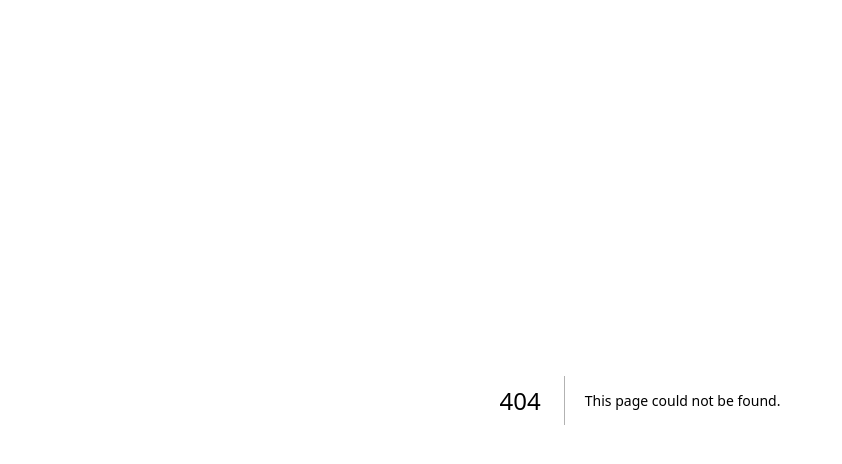
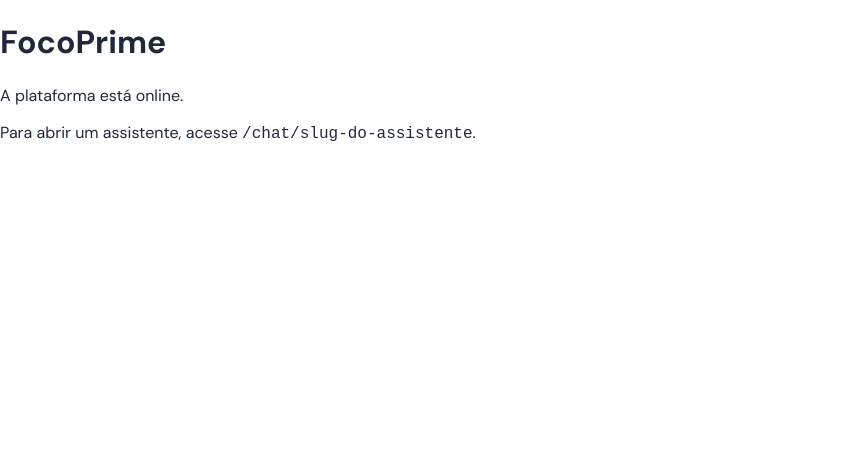
Before and after one commit to hirianoSofts/Assistentes-focoprime, a Next.js app: page / in a window 1280 px wide. Before the commit this address had no page. Shown: the top 464 px of the page, without its empty margins (0-842 px from the left). Built offline with nearby package versions, Linux system fonts and the light colour scheme.

Commit message:
Create index.js

```diff
--- /dev/null
+++ b/pages/index.js
@@ -0,0 +1,14 @@
+import Head from "next/head";
+
+export default function Home() {
+  return (
+    <>
+      <Head><title>FocoPrime</title><meta name="description" content="Plataforma FocoPrime" /></Head>
+      <main className="home">
+        <h1>FocoPrime</h1>
+        <p>A plataforma está online.</p>
+        <p>Para abrir um assistente, acesse <code>/chat/slug-do-assistente</code>.</p>
+      </main>
+    </>
+  );
+    }
```
